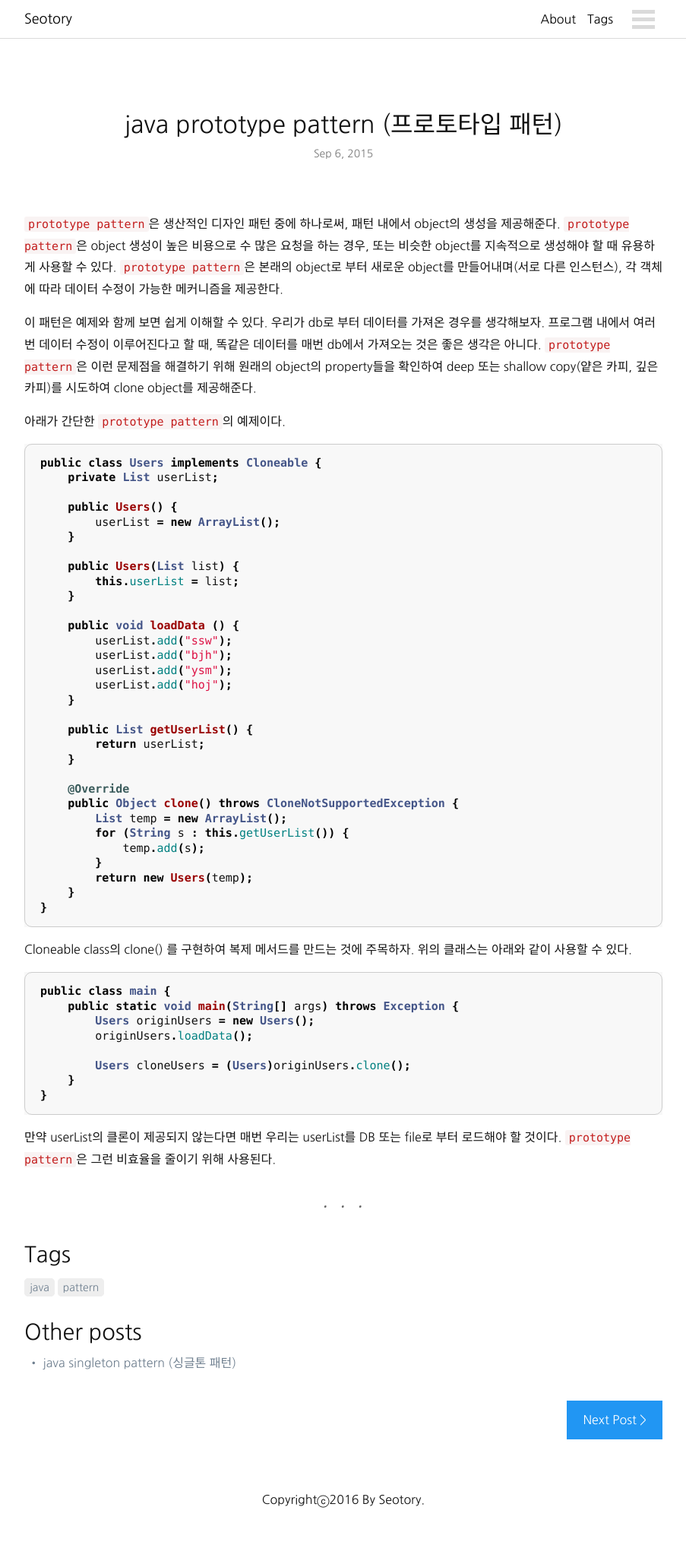
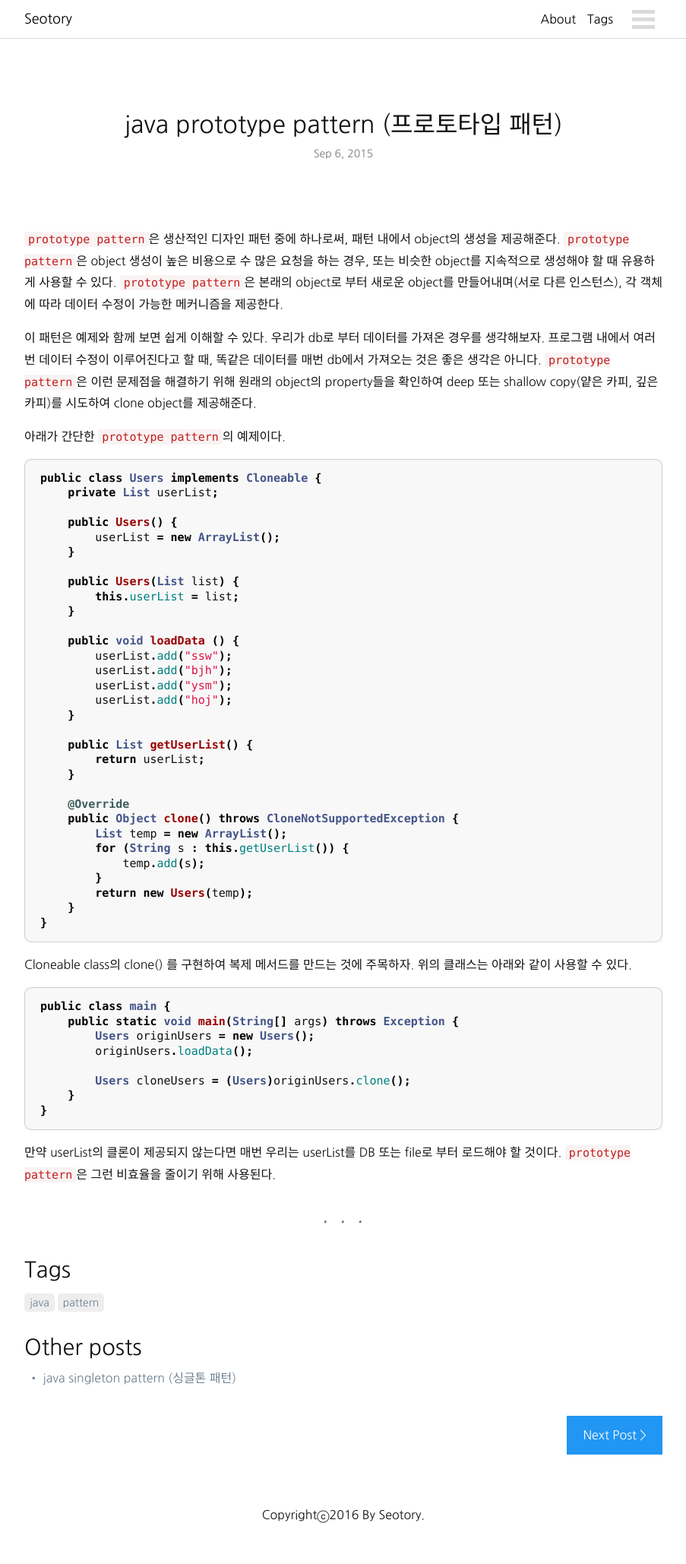
Before and after one commit to seotory/seotory.github.io, a Jekyll site: the page built from _posts/dev/2015-09-06-java-prototype-pattern.markdown, in a window 1280 px wide. Shown: the whole page at 76% size, without its empty margins (188-1091 px from the left). Built offline with Jekyll 4.4.1, drawn with Linux system fonts in a browser that asks for light colours; nearby versions of some CDN libraries; comment, search, counter and statistics services are not loaded.

Commit message:
edit fils

```diff
--- a/_layouts/post.html
+++ b/_layouts/post.html
@@ -81,7 +81,7 @@ layout: default
   */
   var disqus_shortname = 'seotory-blog';
   var disqus_config = function () {
-    this.page.url = "blog.seotory.com{{ base_url }}{{ page.url }}";
+    //this.page.url = "blog.seotory.com{{ base_url }}{{ page.url }}";
     this.page.identifier = "{{ page.url }}";
     this.page.title = "{{ page.title }}";
   };
--- a/_sass/_layout.scss
+++ b/_sass/_layout.scss
@@ -110,7 +110,7 @@ article {
 }
 .post-info {
   padding-top: 70px;
-  padding-bottom: 50px;
+  padding-bottom: 70px;
   text-align: center;
   word-break: keep-all;
 }
```
